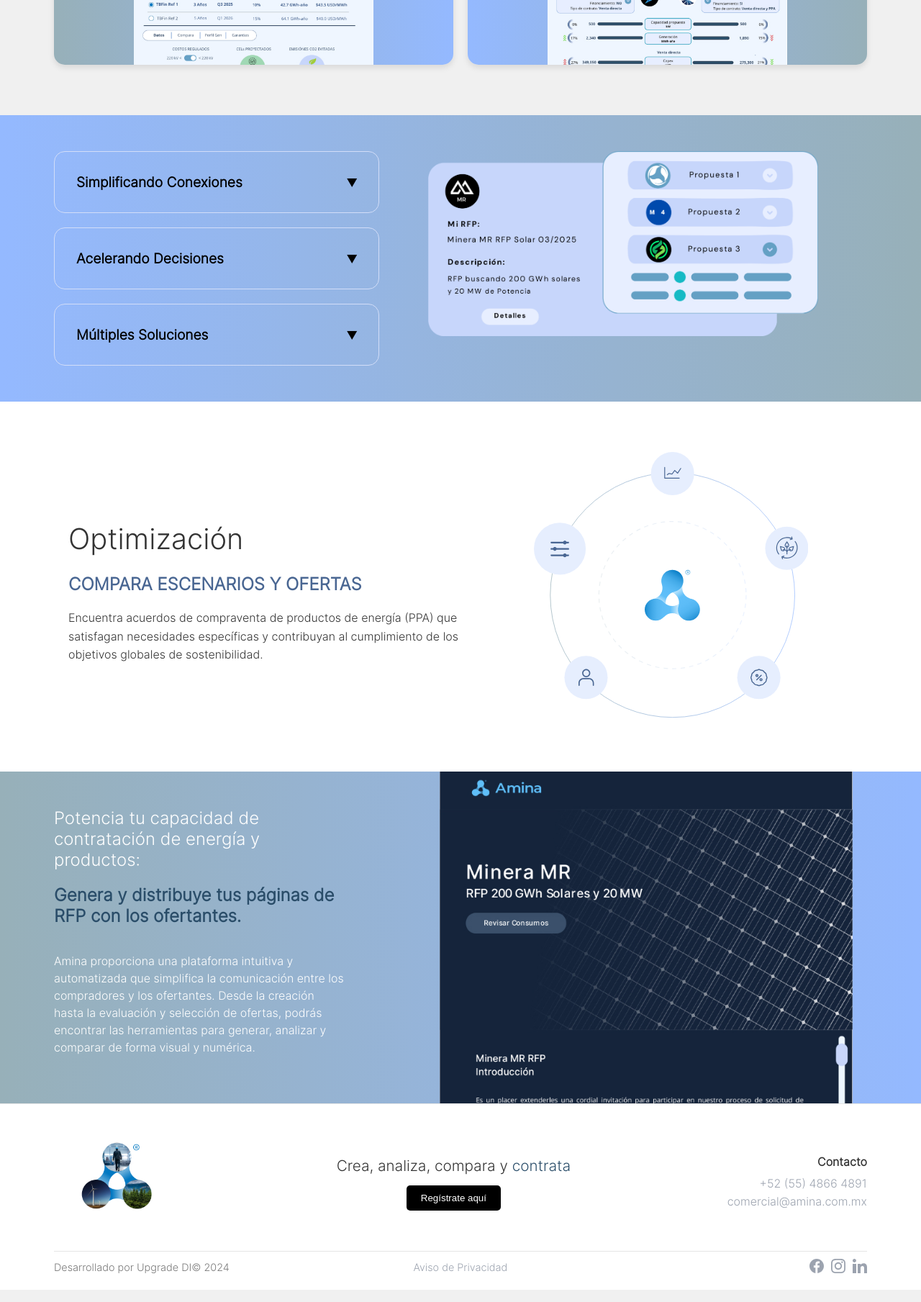
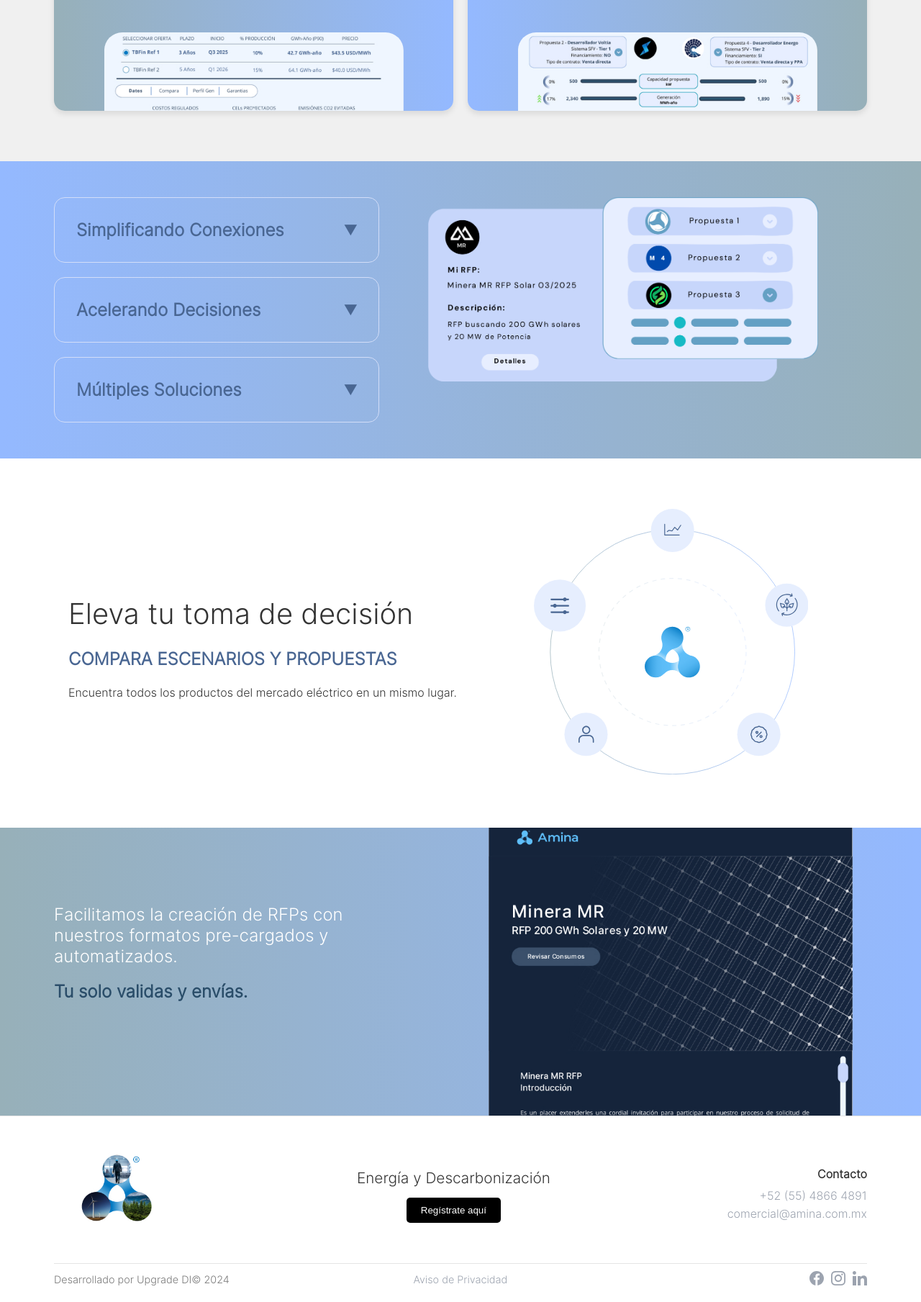
Before and after one commit to Upgrade-DI/amina-web, a PHP site: page /ibance/ in a window 1280 px wide. Shown: the part 2066-3875 px from the top of the page at 72% size. Run offline with PHP 8.4, Linux system fonts and the light colour scheme; some web fonts are replaced.

Commit message:
ajustes finales a sitio anterior

```diff
--- a/_includes/_css/large.css
+++ b/_includes/_css/large.css
@@ -340,9 +370,12 @@ header div a{ margin: 0px 10px; color: white; }
 
 .sec-3 .item .image-container {
     background: linear-gradient(90deg, #97B0B9 0%, #94B9FF 100%);
-    padding: 10px 0; /* Ajusta el padding según necesites */
+    padding: 0px;
     text-align: center;
     overflow: hidden; /* Para evitar que la imagen se salga del contenedor */
+    position: relative;
+    display: block;
+    padding-top: 28%;
 }
 
 .sec-3 .item-2 .image-container,
@@ -351,13 +384,15 @@ header div a{ margin: 0px 10px; color: white; }
 }
 
 .sec-3 .item img {
-    max-width: 60%;
+    position: absolute;
+    width: 75%;
     height: auto;
     display: block;
-    margin: 0 auto;
-    border-radius: 10px;
-    transition: transform 0.5s ease-in-out; /* Transición para la imagen */
-    margin-bottom: -20px;
+    border-radius: 25px;
+    top: 30%;
+    left: 50%; /* Mueve el elemento horizontalmente al 50% del contenedor */
+    transform: translateX(-50%); /* Compensa el 50% del ancho del elemento para centrarlo */
+    transition: all 0.3s;
 }
 
 .sec-3 .item:hover {
@@ -421,18 +456,17 @@ header div a{ margin: 0px 10px; color: white; }
     padding: 20px;
     border-radius: 15px;
     border: 1px solid var(--Light, #D2DDF8);
-    position: relative;
     cursor: pointer; /* Cambia el cursor para indicar que se puede hacer clic */
     transition: background-color 0.3s, color 0.3s;
 }
 
 .sec-4 .card h3 {
-    font-size: 1.2em;
+    font-size: 1.5em;
     margin: 10px;
     display: flex;
     justify-content: space-between;
     align-items: center;
-    color: black; /* Color del título */
+    color: #496692; /* Color del título */
 }
 
 .sec-4 .card .arrow {
@@ -521,6 +573,7 @@ header div a{ margin: 0px 10px; color: white; }
     justify-content: space-between;
     background: linear-gradient(90deg, #97B0B9 0%, #94B9FF 100%); /* Fondo degradado */
     padding: 0px 75px;
+    min-height: 400px;
 }
 
 .sec-6 .left-column,
--- a/_includes/_js/main.js
+++ b/_includes/_js/main.js
@@ -40,36 +40,8 @@ if(/(android|bb\d+|meego).+mobile|avantgo|bada\/|blackberry|blazer|compal|elaine
 	$(document).ready(function() {
 		"use strict";
 
-			$(".card").click(function(){
-				const content = $(this).find('.content');
-				const arrow = $(this).find('.arrow');
-
-				// Alternar la clase 'active' para mostrar/ocultar contenido y cambiar estilos
-				$(this).toggleClass('active');
-
-				// Alternar el icono de la flecha
-				if ($(this).hasClass('active')) {
-					arrow.html("&#9650;"); // Cambia a flecha hacia arriba
-				} else {
-					arrow.html("&#9660;"); // Cambia a flecha hacia abajo
-				}
-			});
-
-			$("#circle1").click(function() {
-				$("#section-title").text("Optimización para Circle 1");
-				$("#section-subtitle").text("Escenarios y ofertas para Circle 1");
-				$("#section-content").text("Contenido específico para Circle 1 sobre compraventa de productos de energía (PPA) y objetivos de sostenibilidad.");
-				$(".text-content").addClass("active");
-			});
-
-			$("#circle2").click(function() {
-				$("#section-title").text("Optimización para Circle 2");
-				$("#section-subtitle").text("Escenarios y ofertas para Circle 2");
-				$("#section-content").text("Contenido específico para Circle 2 sobre compraventa de productos de energía (PPA) y objetivos de sostenibilidad.");
-				$(".text-content").addClass("active");
-			});
-
-
+	/* HEADER */
+		// --- REGISTER
 		var $popupForm = $('#popupForm');
 
 		$('.open-popup-btn').on('click', function() {
@@ -110,7 +82,26 @@ if(/(android|bb\d+|meego).+mobile|avantgo|bada\/|blackberry|blazer|compal|elaine
 			});
 		});
 
+
+	}); // DOCUMENT READY
+
+
+	// DOCUMENT READY NATIVO
+	document.addEventListener('DOMContentLoaded', function() {
+
+console.log('DOMContentLoaded');
+		// --- HEADER SCROLL
+		window.addEventListener('scroll', function() {
+			console.log(window.scrollY);
+			const header = document.querySelector('header');
+			if (window.scrollY > 50) {
+				header.classList.add('scrolled');
+			} else {
+				header.classList.remove('scrolled');
+			}
 		});
+	});
+
 
 //Cambio de tamaño en la vetana
 function thisResize() {
--- a/index.php
+++ b/index.php
@@ -19,9 +19,8 @@
         </video>
             <div>
                 <div>
-                    <h1>Eleva tu toma de decisión: <br>
-                    Analiza, compara y contrata <span>la mejor oferta del mercado</span></h1>
-                    <p>Crea RFPs y ofertas para suministro calificado, productos financieros del mercado, certificados y soluciones en sitio. Gestiona tus procesos de adquisición de energía conectando con compradores y vendedores a través de Amina.</p>
+                    <h1>La plataforma para analizar, comparar y elegir productos de <span>energía</span></h1>
+                    <p>Crea RFPs y propuestas para soluciones energéticas. Optimiza tus procesos de descarbonización.</p>
                     <button id="cta-button" class="open-popup-btn">Regístrate aquí</button>
                 </div>
             </div>
@@ -31,23 +30,23 @@
         </section>
         <section class="sec-2">
             <div class="item item-1">
-                <div class="text-overlay"><span>Suministro</span></div>
+                <div class="text-overlay"><span>Suministro Eléctrico</span></div>
             </div>
             <div class="item item-2">
-                <div class="text-overlay"><span>TBFins y TBPots</span></div>
+                <div class="text-overlay"><span>Transacciones de mercado</span></div>
             </div>
             <div class="item item-3">
-                <div class="text-overlay"><span>Certificados</span></div>
+                <div class="text-overlay"><span>Descarbonización</span></div>
             </div>
             <div class="item item-4">
-                <div class="text-overlay"><span>SFV y SAEB</span></div>
+                <div class="text-overlay"><span>Infraestructura en Sitio</span></div>
             </div>
         </section>
       <section class="sec-3">
         <div class="item item-1">
             <div class="content">
                 <h2>Consumidores</h2>
-                <p>Optimiza el proceso de realizar un PPA</p>
+                <p>Optimiza el proceso de realizar un PPA y reduce tus emisiones</p>
                 <button>Más información</button>
             </div>
             <div class="image-container">
@@ -56,18 +55,18 @@
         </div>
         <div class="item item-2">
             <div class="content">
-                <h2>Usuario Calificado Participante del Mercado</h2>
-                <p>Maximiza tu potencial como consumidor de energía</p>
+                <h2>Descarbonización</h2>
+                <p>Ruta integral hacia la carboneutralidad</p>
                 <button>Más información</button>
             </div>
             <div class="image-container">
-                <img src="./_images/mockup.jpg" alt="Imagen inferior">
+                <img src="./_images/home/sec3-descarbonizacion.svg" alt="Descarbonización">
             </div>
         </div>
         <div class="item item-3">
             <div class="content">
-                <h2>Participantes del Mercado</h2>
-                <p>La herramienta que simplifica tu participación en el mercado</p>
+                <h2>Usuario Calificado Participante del Mercado</h2>
+                <p>Maximiza tu potencial como consumidor de energía</p>
                 <button>Más información</button>
             </div>
             <div class="image-container">
@@ -76,8 +75,8 @@
         </div>
         <div class="item item-4">
             <div class="content">
-                <h2>Instalaciones en sitio</h2>
-                <p>Fuentes de energía renovable y eficiencia energética</p>
+                <h2>Participantes del Mercado</h2>
+                <p>La herramienta que simplifica tu participación en el mercado</p>
                 <button>Más información</button>
             </div>
             <div class="image-container">
@@ -89,15 +88,15 @@
         <div class="left-column">
             <div class="card">
                 <h3>Simplificando Conexiones <span class="arrow">&#9660;</span></h3>
-                <p class="content">Encuentra fácilmente las empresas consumidoras y vendedoras de energía al acceder a la plataforma.</p>
+                <p class="content">Encuentra fácilmente las empresas consumidoras y proveedoras de energía al acceder a la plataforma.</p>
             </div>
             <div class="card">
                 <h3>Acelerando Decisiones <span class="arrow">&#9660;</span></h3>
-                <p class="content">Contenido adicional para Acelerando Decisiones.</p>
+                <p class="content">Accede a procesos de descarbonización. Elige la mejor ruta utilizando las herramientas de planeación y análisis.</p>
             </div>
             <div class="card">
                 <h3>Múltiples Soluciones <span class="arrow">&#9660;</span></h3>
-                <p class="content">Contenido adicional para Múltiples Soluciones.</p>
+                <p class="content">Elige entre una variedad de productos tanto para consumidores como para proveedores, diseñadas para ofrecer el máximo valor.</p>
             </div>
         </div>
         <div class="right-column">
@@ -106,9 +105,9 @@
     </section>
     <section class="sec-5">
         <div class="text-content">
-            <h2 id="section-title">Optimización</h2>
-            <h3 id="section-subtitle">COMPARA ESCENARIOS Y OFERTAS</h3>
-            <p id="section-content">Encuentra acuerdos de compraventa de productos de energía (PPA) que satisfagan necesidades específicas y contribuyan al cumplimiento de los objetivos globales de sostenibilidad.</p>
+            <h2 id="section-title">Eleva tu toma de decisión</h2>
+            <h3 id="section-subtitle">COMPARA ESCENARIOS Y PROPUESTAS</h3>
+            <p id="section-content">Encuentra todos los productos del mercado eléctrico en un mismo lugar.</p>
         </div>
         <div class="image-content">
                 <svg width="640" height="620" viewBox="0 0 640 620" fill="none" xmlns="http://www.w3.org/2000/svg">
@@ -186,9 +185,9 @@
     </section>
     <section class="sec-6">
         <div class="left-column">
-            <h2>Potencia tu capacidad de contratación de energía y productos:</h2>
-            <h3>Genera y distribuye tus páginas de RFP con los ofertantes.</h3>
-            <p>Amina proporciona una plataforma intuitiva y automatizada que simplifica la comunicación entre los compradores y los ofertantes. Desde la creación hasta la evaluación y selección de ofertas, podrás encontrar las herramientas para generar, analizar y comparar de forma visual y numérica.</p>
+            <h2>Facilitamos la creación de RFPs con nuestros formatos pre-cargados y automatizados.</h2>
+            <h3>Tu solo validas y envías.</h3>
+            <p></p>
         </div>
         <div class="right-column">
             <img src="./_images/imagen.jpg" alt="Imagen de RFP Minera MR">
--- a/phpAssets/footer.php
+++ b/phpAssets/footer.php
@@ -4,7 +4,7 @@
             <img src="./_images/footer.jpg" alt="Logo">
         </div>
         <div class="footer-center">
-            <h2>Crea, analiza, compara y <a href="#">contrata</a></h2>
+            <h2>Energía y Descarbonización</h2>
             <button class="register-button">Regístrate aquí</button>
         </div>
         <div class="footer-right">
--- a/phpAssets/header.php
+++ b/phpAssets/header.php
@@ -1,15 +1,16 @@
 <header>
-	<img id="logo" src="_images/logo.svg"/>
+    <div id="logo"></div>
     <nav id="menu_header">
         <a href="">Soluciones</a>
         <a href="">Consumidores</a>
+        <a href="">Descarbonización</a>
+        <a href="">UCPM</a>
         <a href="">Participaciones MEM</a>
         <a href="">En Sitio</a>
-		<a href="">UCPM</a>
         <a href="">Contacto</a>
     </nav>
-	<div>
-		<a href="">Ingresar</a>
+    <div id="menu_signin">
+        <a href="" id="nav_login">Ingresar</a>
         <span id="btn_register" class="open-popup-btn" href="">Registrate</span>
     </div>
 </header>
```
Also changed, not shown: other parts of _includes/_css/large.css (+66 -18 lines), _images/Certificados.jpg (deleted), _images/EnSitio.jpg (deleted), _images/TBFinsyTBPots.jpg (deleted), _images/home/banner2_suministro.jpg (added), _images/logo_alt.svg (added), 7 other files. Lines whose indentation alone changed are shown as unchanged.
